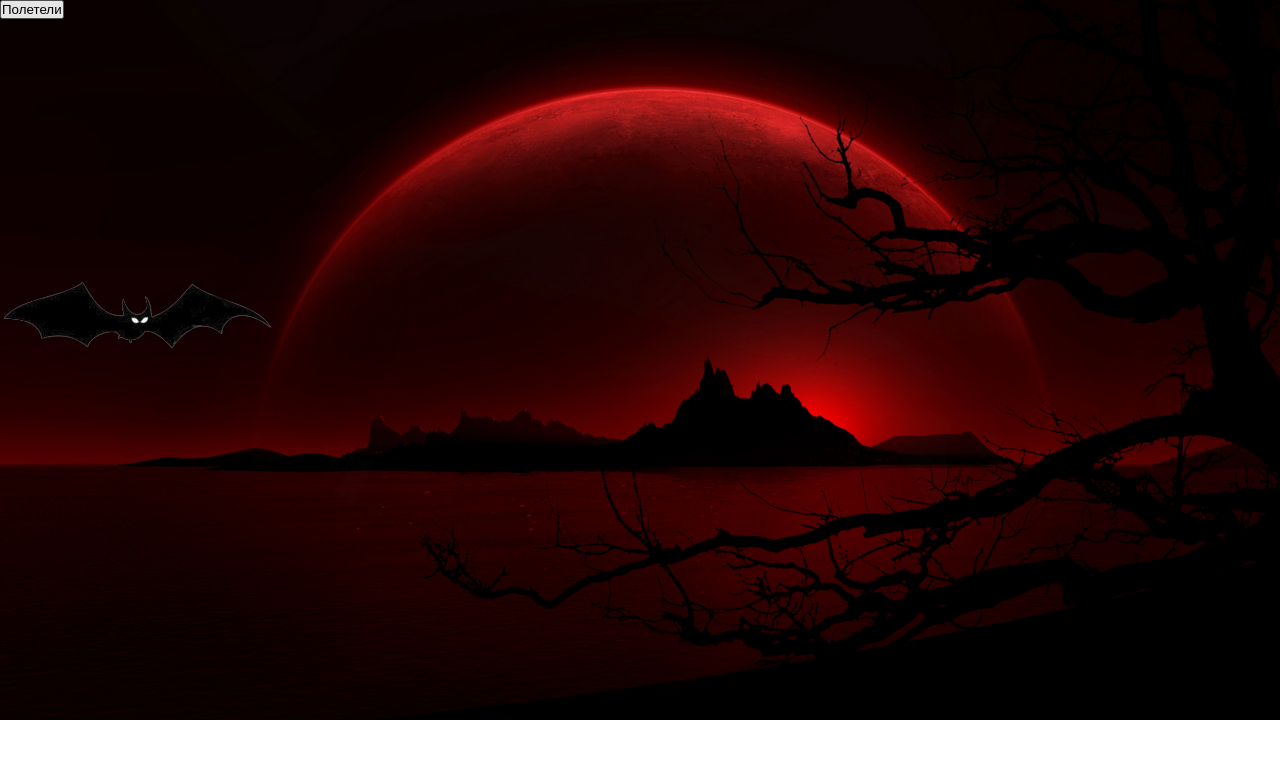
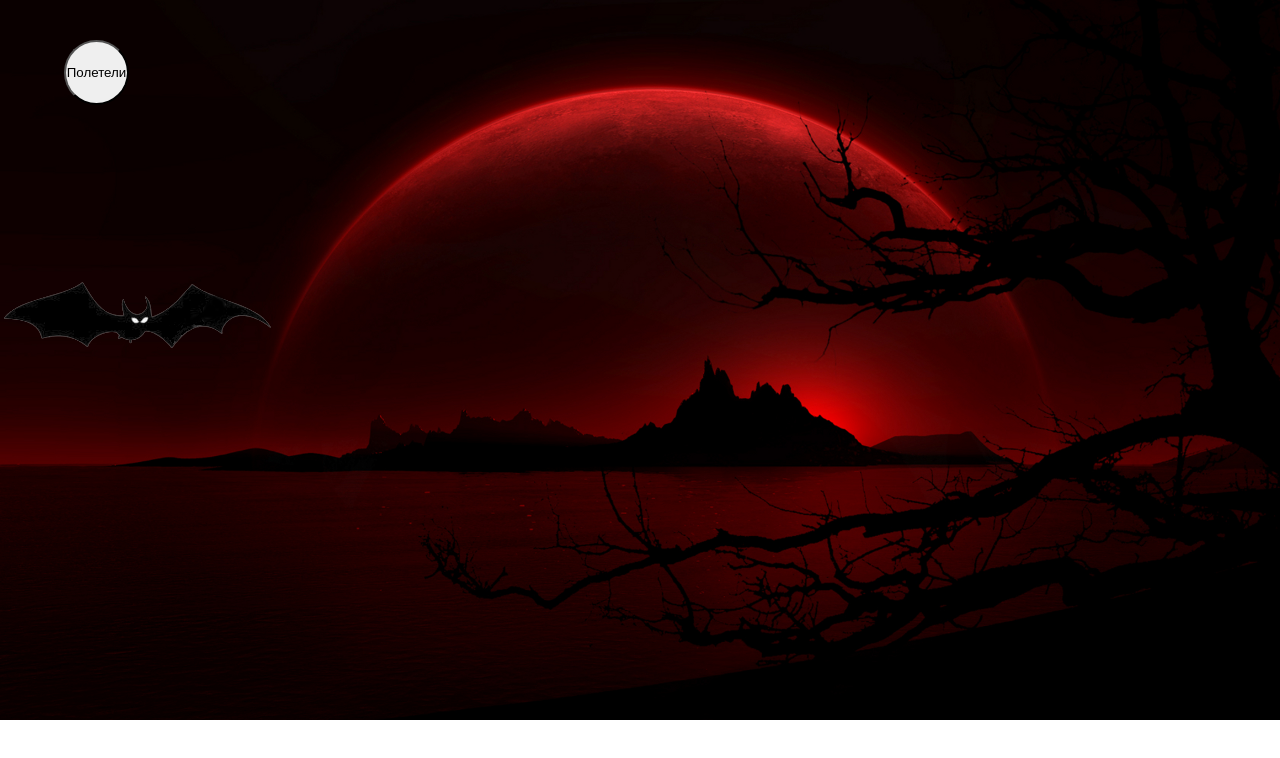
Before and after one commit to Wograin/-Additional-task, a plain HTML site: page 7_lesson - дополнительное задание/lesson_7.html in a window 1280 px wide. Drawn offline with Linux system fonts and the light colour scheme.

Commit message:
Урок 7: Дополнительное задание

```diff
--- a/7_lesson - дополнительное задание/js_lesson_7.js
+++ b/7_lesson - дополнительное задание/js_lesson_7.js
@@ -1,5 +1,5 @@
 let bat = document.querySelector("#batman"),
-    btn = document.querySelector(".btn"),
+    btn = document.querySelector("#btn"),
     step = 0,
     position = 0;
 
--- a/7_lesson - дополнительное задание/lesson_7.html
+++ b/7_lesson - дополнительное задание/lesson_7.html
@@ -31,6 +31,8 @@
             width: 65px;
             height: 65px;
             border-radius: 67%;
+            outline: none;
+            cursor: pointer;
         }
     </style>
 </head>
@@ -40,7 +42,7 @@
         <img src="img/bat.png" alt="летучая мышь" id="batman" />
     </div>
     <div>
-        <button type="button" class="btn">Полетели</button>
+        <button type="button" id="btn">Полетели</button>
     </div>
     <script src="js_lesson_7.js"></script>
 </body>
```
